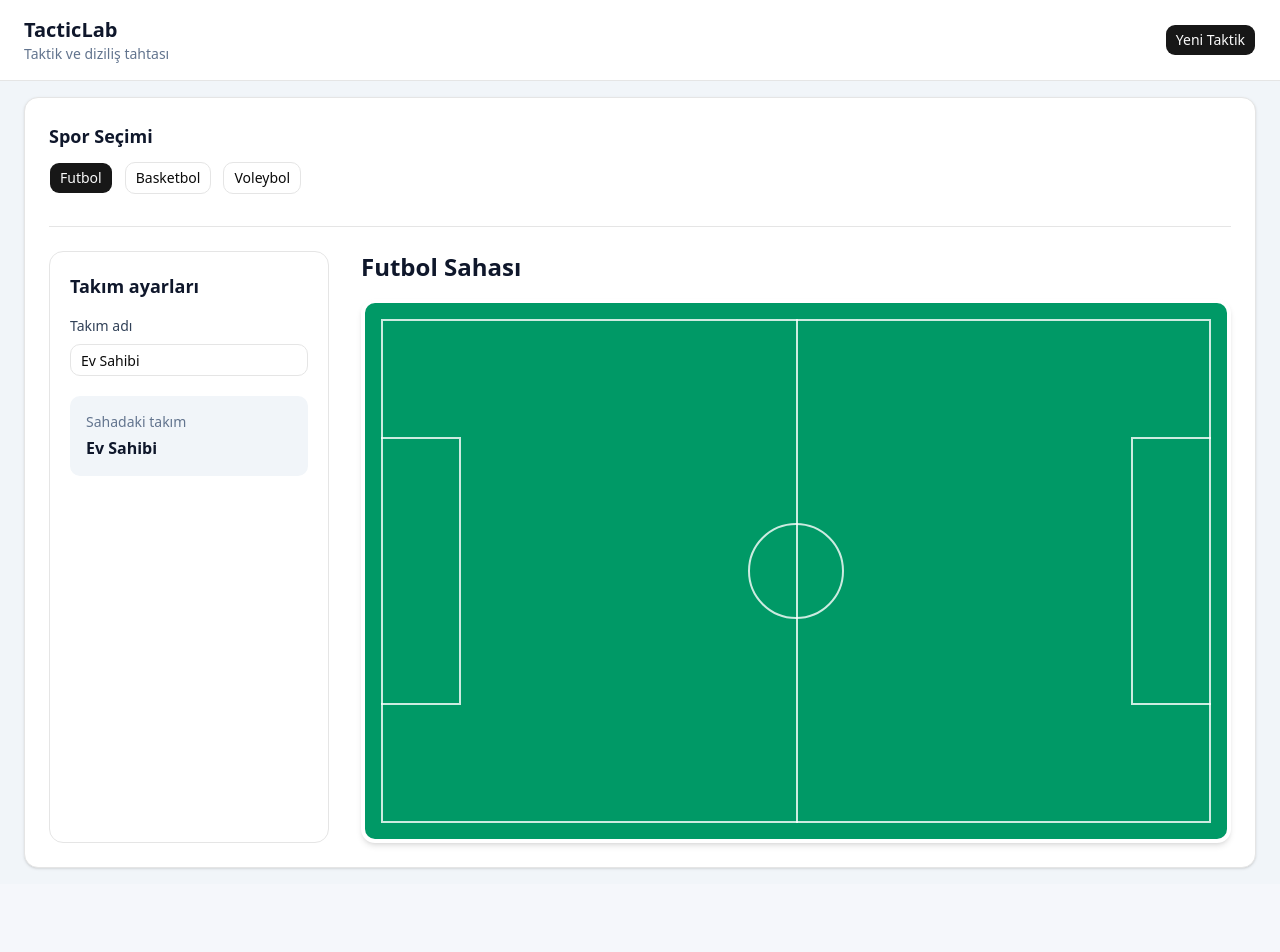
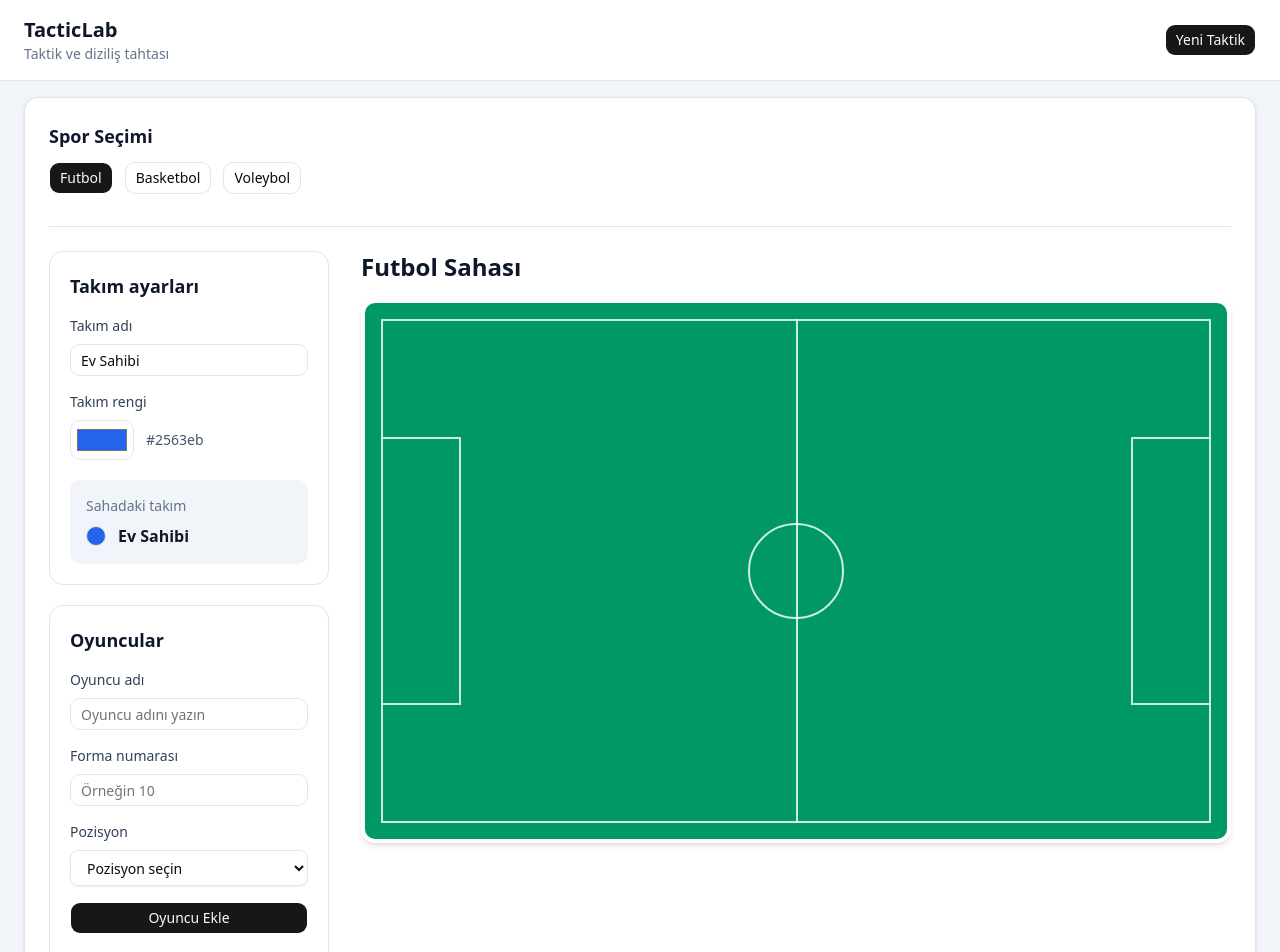
Before and after one commit to ibrbsmc/TacticLab, a React (Vite) app: page / in a window 1280 px wide. Shown: the top 952 px of the page. Before the commit the page ends 884 px from the top, so only its background shows below. Built offline with nearby package versions, Linux system fonts and the light colour scheme.

Commit message:
feat: add player management

```diff
--- a/src/App.jsx
+++ b/src/App.jsx
@@ -1,5 +1,6 @@
 import { useState } from "react";
 import AppHeader from "@/components/layout/AppHeader";
+import PlayerManager from "@/components/tactics/PlayerManager";
 import SportField from "@/components/tactics/SportField";
 import SportSelector from "@/components/tactics/SportSelector";
 import TeamSettings from "@/components/tactics/TeamSettings";
@@ -7,6 +8,22 @@ import TeamSettings from "@/components/tactics/TeamSettings";
 function App() {
   const [selectedSport, setSelectedSport] = useState("football");
   const [teamName, setTeamName] = useState("Ev Sahibi");
+  const [teamColor, setTeamColor] = useState("#2563eb");
+  const [players, setPlayers] = useState([]);
+
+  const currentPlayers = players.filter(
+    (player) => player.sport === selectedSport,
+  );
+
+  function handleAddPlayer(newPlayer) {
+    setPlayers((currentPlayers) => [...currentPlayers, newPlayer]);
+  }
+
+  function handleDeletePlayer(playerId) {
+    setPlayers((currentPlayers) =>
+      currentPlayers.filter((player) => player.id !== playerId),
+    );
+  }
 
   return (
     <div className="min-h-screen bg-slate-100">
@@ -20,10 +37,22 @@ function App() {
           />
 
           <div className="mt-8 grid gap-8 border-t pt-6 lg:grid-cols-[280px_1fr]">
-            <aside className="rounded-xl border bg-white p-5">
-              <TeamSettings
-                teamName={teamName}
-                onTeamNameChange={setTeamName}
+            <aside className="space-y-5">
+              <div className="rounded-xl border bg-white p-5">
+                <TeamSettings
+                  teamName={teamName}
+                  teamColor={teamColor}
+                  onTeamNameChange={setTeamName}
+                  onTeamColorChange={setTeamColor}
+                />
+              </div>
+
+              <PlayerManager
+                key={selectedSport} // Reset the component state when the sport changes
+                selectedSport={selectedSport}
+                players={currentPlayers}
+                onAddPlayer={handleAddPlayer}
+                onDeletePlayer={handleDeletePlayer}
               />
             </aside>
 
--- /dev/null
+++ b/src/components/tactics/PlayerManager.jsx
@@ -0,0 +1,209 @@
+import { useState } from "react";
+import { Trash2 } from "lucide-react";
+import { Button } from "@/components/ui/button";
+import { Input } from "@/components/ui/input";
+
+const positionsBySport = {
+  football: [
+    { value: "goalkeeper", label: "Kaleci" },
+    { value: "defender", label: "Defans" },
+    { value: "midfielder", label: "Orta saha" },
+    { value: "forward", label: "Forvet" },
+  ],
+  basketball: [
+    { value: "point-guard", label: "Oyun kurucu" },
+    { value: "shooting-guard", label: "Şutör gard" },
+    { value: "small-forward", label: "Kısa forvet" },
+    { value: "power-forward", label: "Uzun forvet" },
+    { value: "center", label: "Pivot" },
+  ],
+  volleyball: [
+    { value: "setter", label: "Pasör" },
+    { value: "outside-hitter", label: "Smaçör" },
+    { value: "opposite", label: "Pasör çaprazı" },
+    { value: "middle-blocker", label: "Orta oyuncu" },
+    { value: "libero", label: "Libero" },
+  ],
+};
+
+function PlayerManager({
+  selectedSport,
+  players,
+  onAddPlayer,
+  onDeletePlayer,
+}) {
+  const [playerName, setPlayerName] = useState("");
+  const [playerNumber, setPlayerNumber] = useState("");
+  const [playerPosition, setPlayerPosition] = useState("");
+  const [error, setError] = useState("");
+
+  const currentPositions = positionsBySport[selectedSport];
+
+  function handleSubmit(event) {
+    event.preventDefault();
+
+    const cleanedPlayerName = playerName.trim();
+    const numericPlayerNumber = Number(playerNumber);
+
+    if (!cleanedPlayerName || playerNumber === "" || !playerPosition) {
+      setError("Oyuncu adı, forma numarası ve pozisyon zorunludur.");
+      return;
+    }
+
+    if (
+      !Number.isInteger(numericPlayerNumber) ||
+      numericPlayerNumber < 1 ||
+      numericPlayerNumber > 99
+    ) {
+      setError("Forma numarası 1 ile 99 arasında tam sayı olmalıdır.");
+      return;
+    }
+
+    const isNumberUsed = players.some(
+      (player) => player.number === numericPlayerNumber,
+    );
+
+    if (isNumberUsed) {
+      setError("Bu forma numarası başka bir oyuncuda kullanılıyor.");
+      return;
+    }
+
+    const newPlayer = {
+      id: crypto.randomUUID(),
+      sport: selectedSport,
+      name: cleanedPlayerName,
+      number: numericPlayerNumber,
+      position: playerPosition,
+    };
+
+    onAddPlayer(newPlayer);
+
+    setPlayerName("");
+    setPlayerNumber("");
+    setPlayerPosition("");
+    setError("");
+  }
+
+  function getPositionLabel(positionValue) {
+    const position = currentPositions.find(
+      (currentPosition) => currentPosition.value === positionValue,
+    );
+
+    return position?.label || "Pozisyon belirtilmedi";
+  }
+
+  return (
+    <div className="rounded-xl border bg-white p-5">
+      <h2 className="text-lg font-semibold text-slate-900">Oyuncular</h2>
+
+      <form onSubmit={handleSubmit} className="mt-4 space-y-4">
+        <div>
+          <label
+            htmlFor="player-name"
+            className="mb-2 block text-sm font-medium text-slate-700"
+          >
+            Oyuncu adı
+          </label>
+
+          <Input
+            id="player-name"
+            type="text"
+            value={playerName}
+            onChange={(event) => setPlayerName(event.target.value)}
+            placeholder="Oyuncu adını yazın"
+          />
+        </div>
+
+        <div>
+          <label
+            htmlFor="player-number"
+            className="mb-2 block text-sm font-medium text-slate-700"
+          >
+            Forma numarası
+          </label>
+
+          <Input
+            id="player-number"
+            type="number"
+            min="1"
+            max="99"
+            value={playerNumber}
+            onChange={(event) => setPlayerNumber(event.target.value)}
+            placeholder="Örneğin 10"
+          />
+        </div>
+
+        <div>
+          <label
+            htmlFor="player-position"
+            className="mb-2 block text-sm font-medium text-slate-700"
+          >
+            Pozisyon
+          </label>
+
+          <select
+            id="player-position"
+            value={playerPosition}
+            onChange={(event) => setPlayerPosition(event.target.value)}
+            className="h-9 w-full rounded-md border border-input bg-transparent px-3 text-sm shadow-xs outline-none focus-visible:border-ring focus-visible:ring-3 focus-visible:ring-ring/50"
+          >
+            <option value="">Pozisyon seçin</option>
+
+            {currentPositions.map((position) => (
+              <option key={position.value} value={position.value}>
+                {position.label}
+              </option>
+            ))}
+          </select>
+        </div>
+
+        {error && <p className="text-sm text-red-600">{error}</p>}
+
+        <Button type="submit" className="w-full">
+          Oyuncu Ekle
+        </Button>
+      </form>
+
+      {players.length === 0 ? (
+        <p className="mt-5 text-sm text-slate-500">
+          Bu spor için henüz oyuncu eklenmedi.
+        </p>
+      ) : (
+        <ul className="mt-5 space-y-2">
+          {players.map((player) => (
+            <li
+              key={player.id}
+              className="flex items-center gap-3 rounded-lg bg-slate-100 px-3 py-2"
+            >
+              <span className="flex h-8 w-8 shrink-0 items-center justify-center rounded-full bg-slate-900 text-sm font-semibold text-white">
+                {player.number}
+              </span>
+
+              <div className="min-w-0 flex-1">
+                <p className="truncate font-medium text-slate-800">
+                  {player.name}
+                </p>
+
+                <p className="text-xs text-slate-500">
+                  {getPositionLabel(player.position)}
+                </p>
+              </div>
+
+              <Button
+                type="button"
+                variant="ghost"
+                size="icon"
+                onClick={() => onDeletePlayer(player.id)}
+                aria-label={`${player.name} adlı oyuncuyu sil`}
+              >
+                <Trash2 className="text-red-600" />
+              </Button>
+            </li>
+          ))}
+        </ul>
+      )}
+    </div>
+  );
+}
+
+export default PlayerManager;
--- a/src/components/tactics/TeamSettings.jsx
+++ b/src/components/tactics/TeamSettings.jsx
@@ -1,6 +1,11 @@
 import { Input } from "@/components/ui/input";
 
-function TeamSettings({ teamName, onTeamNameChange }) {
+function TeamSettings({
+  teamName,
+  teamColor,
+  onTeamNameChange,
+  onTeamColorChange,
+}) {
   return (
     <div>
       <h2 className="text-lg font-semibold text-slate-900">Takım ayarları</h2>
@@ -22,11 +27,40 @@ function TeamSettings({ teamName, onTeamNameChange }) {
         />
       </div>
 
+      <div className="mt-4">
+        <label
+          htmlFor="team-color"
+          className="mb-2 block text-sm font-medium text-slate-700"
+        >
+          Takım rengi
+        </label>
+
+        <div className="flex items-center gap-3">
+          <Input
+            id="team-color"
+            type="color"
+            value={teamColor}
+            onChange={(event) => onTeamColorChange(event.target.value)}
+            className="h-10 w-16 cursor-pointer p-1"
+          />
+
+          <span className="text-sm text-slate-600">{teamColor}</span>
+        </div>
+      </div>
+
       <div className="mt-5 rounded-lg bg-slate-100 p-4">
         <p className="text-sm text-slate-500">Sahadaki takım</p>
-        <p className="mt-1 font-semibold text-slate-900">
-          {teamName.trim() || "İsimsiz takım"}
-        </p>
+
+        <div className="mt-2 flex items-center gap-3">
+          <span
+            className="h-5 w-5 rounded-full border"
+            style={{ backgroundColor: teamColor }}
+          />
+
+          <p className="font-semibold text-slate-900">
+            {teamName.trim() || "İsimsiz takım"}
+          </p>
+        </div>
       </div>
     </div>
   );
```
